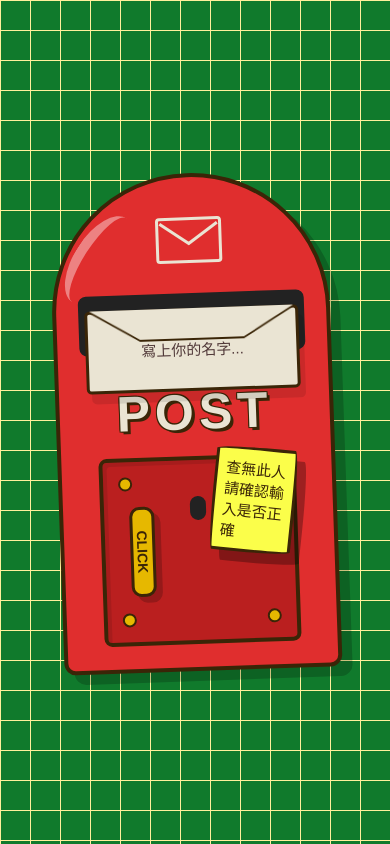
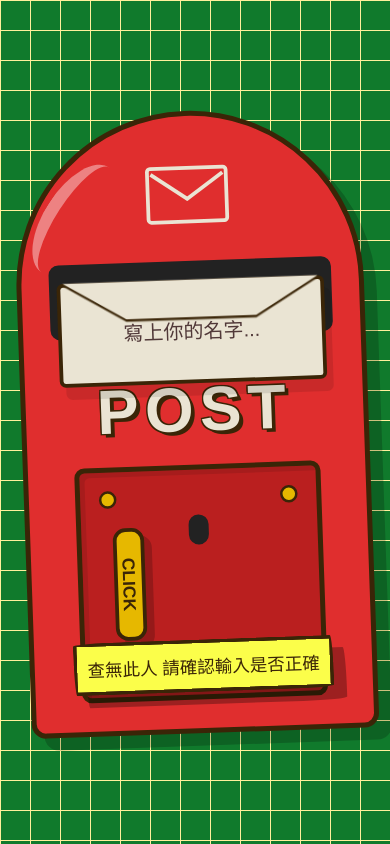
Before and after one commit to baaaayf/xmas-card, a plain HTML site: page index.html in a window 390 px wide. Both pictures are taken after a click on the button "PULL". Drawn offline with nearby package versions, Linux system fonts and the light colour scheme; a web font is replaced by a local one.

Commit message:
Update style.css

```diff
--- a/style.css
+++ b/style.css
@@ -211,3 +211,28 @@ button:active {
     transform: translate(-50%, -50%) rotate(8deg);
     pointer-events: none;
 }
+/* scaling */
+@media screen and (max-width: 768px) {
+
+    #mailbox-container {
+        transform: rotate(-2deg) scale(1.25);
+    }
+    input {
+        font-size: 16px;
+    }
+    input::placeholder {
+        font-size: 16px;
+    }
+    #error-msg {
+        font-size: 14px;
+        left: 50%;
+        top: 85%;
+        transform: translate(-50%, 0) rotate(0deg);
+        width: max-content;
+    }
+}
+@media screen and (max-width: 380px) {
+    #mailbox-container {
+        transform: rotate(-2deg) scale(1.15);
+    }
+}
```
